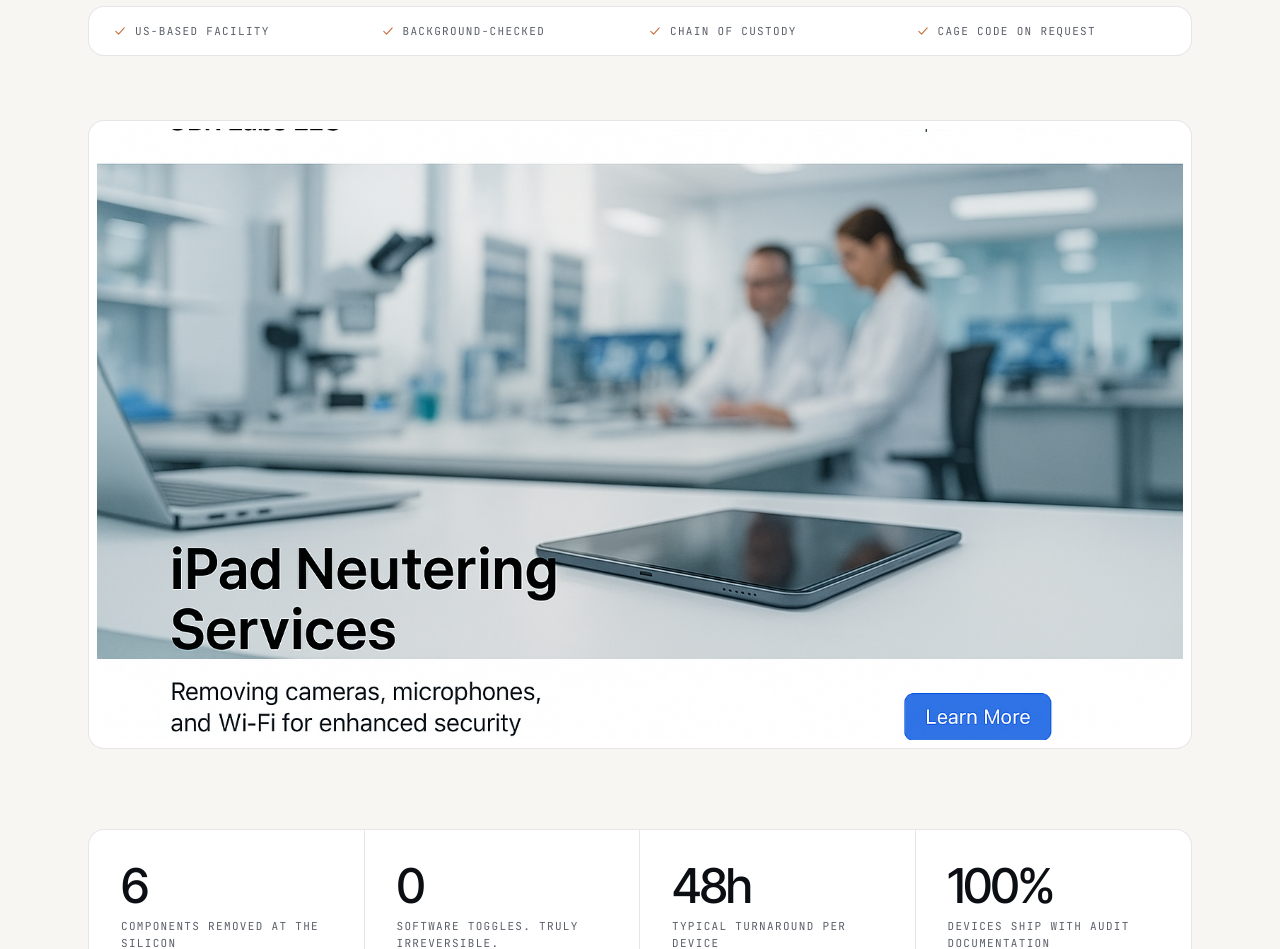
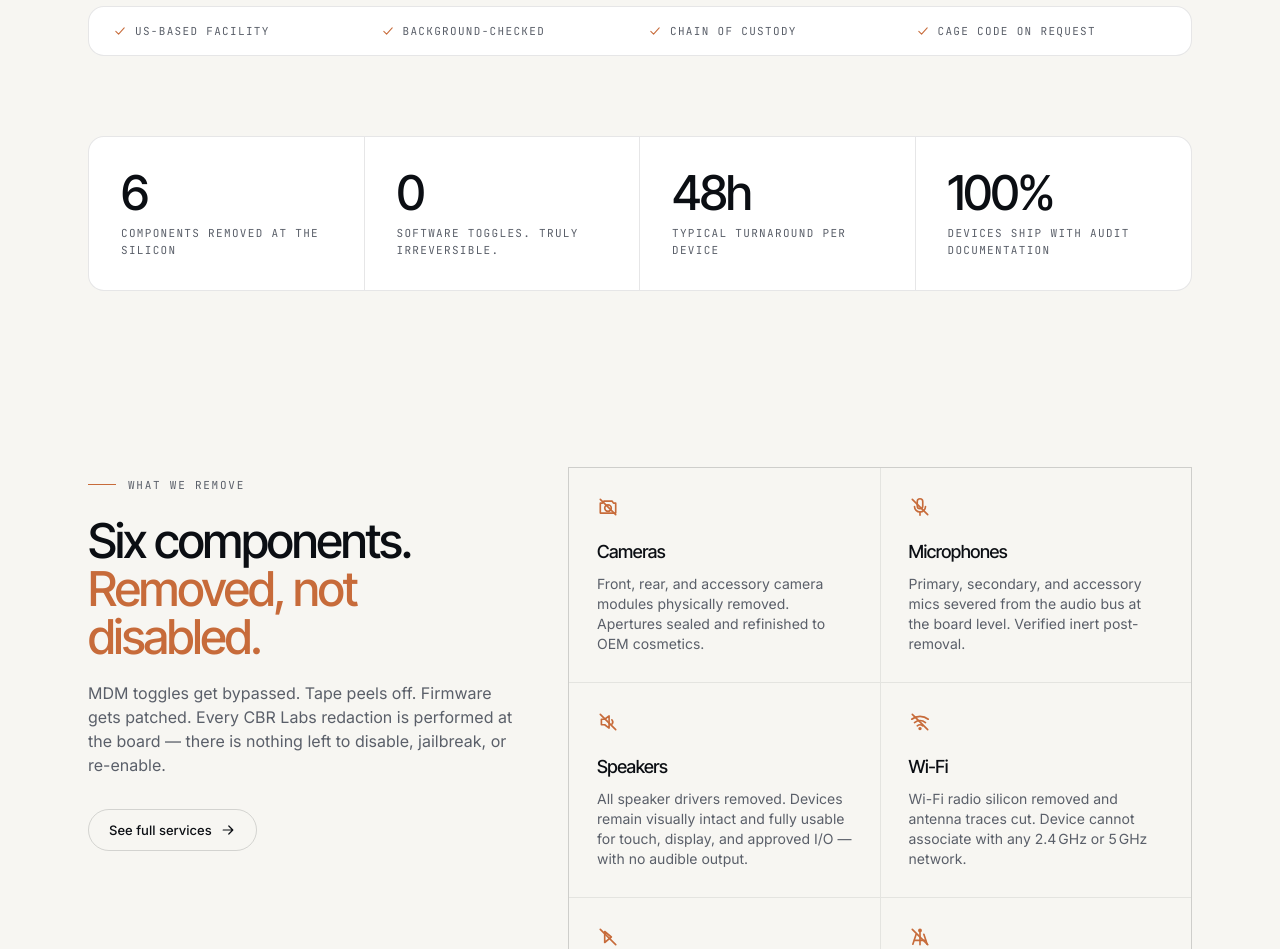
Before and after one commit to rob637/CBRLabs, a Next.js app: page / in a window 1280 px wide. Shown: the part 840-1789 px from the top of the page. Built offline with nearby package versions, Linux system fonts and the light colour scheme.

Commit message:
Remove AI-mockup hero images (contained baked-in old branding)

```diff
--- a/app/compliance/page.js
+++ b/app/compliance/page.js
@@ -1,4 +1,3 @@
-import Image from "next/image";
 import Reveal from "../../components/Reveal";
 
 export const metadata = {
@@ -62,14 +61,6 @@
             </Reveal>
           ))}
         </div>
-
-        <Reveal>
-          <div className="mt-12 surface overflow-hidden">
-            <div className="relative aspect-[16/7]">
-              <Image src="/images/compliance.png" alt="Compliance documentation and audit packet" fill className="object-cover" sizes="100vw" />
-            </div>
-          </div>
-        </Reveal>
       </section>
     </>
   );
--- a/app/industries/page.js
+++ b/app/industries/page.js
@@ -1,4 +1,3 @@
-import Image from "next/image";
 import Reveal from "../../components/Reveal";
 import { ShieldIcon, BuildingIcon, HospitalIcon, ScaleIcon, FactoryIcon, CapIcon } from "../../components/Icons";
 
@@ -49,16 +48,6 @@
         </Reveal>
       </section>
 
-      <section className="container-xl pb-12">
-        <Reveal>
-          <div className="surface overflow-hidden">
-            <div className="relative aspect-[16/7]">
-              <Image src="/images/industries.png" alt="Sectors served by CBR Labs" fill className="object-cover" sizes="100vw" />
-            </div>
-          </div>
-        </Reveal>
-      </section>
-
       <section className="container-xl pb-24">
         <div className="grid gap-px bg-ink/[0.08] border hairline md:grid-cols-2 lg:grid-cols-3">
           {sectors.map((s, i) => (
--- a/app/page.js
+++ b/app/page.js
@@ -1,5 +1,4 @@
 import Link from "next/link";
-import Image from "next/image";
 import Reveal from "../components/Reveal";
 import {
   CameraIcon, MicIcon, SpeakerIcon, WifiIcon, BluetoothIcon, AntennaIcon,
@@ -102,22 +101,6 @@
               <li className="flex items-center gap-2 whitespace-nowrap"><CheckIcon size={14} className="text-accent shrink-0" /> Chain of custody</li>
               <li className="flex items-center gap-2 whitespace-nowrap"><CheckIcon size={14} className="text-accent shrink-0" /> CAGE Code on request</li>
             </ul>
-          </div>
-        </Reveal>
-
-        {/* Hero image */}
-        <Reveal delay={400}>
-          <div className="relative mt-16 surface overflow-hidden p-2">
-            <div className="relative aspect-[16/9] overflow-hidden rounded-xl">
-              <Image
-                src="/images/home.png"
-                alt="A redacted tablet on a clean workbench"
-                fill
-                priority
-                className="object-cover"
-                sizes="(min-width: 1024px) 1024px, 100vw"
-              />
-            </div>
           </div>
         </Reveal>
       </section>
--- a/app/process/page.js
+++ b/app/process/page.js
@@ -1,4 +1,3 @@
-import Image from "next/image";
 import Link from "next/link";
 import Reveal from "../../components/Reveal";
 import { ArrowRightIcon } from "../../components/Icons";
@@ -51,14 +50,6 @@
         </ol>
 
         <Reveal>
-          <div className="mt-12 surface overflow-hidden">
-            <div className="relative aspect-[16/8]">
-              <Image src="/images/process.png" alt="CBR Labs redaction workflow" fill className="object-cover" sizes="100vw" />
-            </div>
-          </div>
-        </Reveal>
-
-        <Reveal>
           <div className="mt-12 flex justify-center">
             <Link href="/contact" className="btn-accent px-6 py-3 text-[13px]">
               Start a project <ArrowRightIcon size={16} />
--- a/app/services/page.js
+++ b/app/services/page.js
@@ -1,4 +1,3 @@
-import Image from "next/image";
 import Link from "next/link";
 import Reveal from "../../components/Reveal";
 import {
@@ -113,14 +112,6 @@
         </Reveal>
 
         <Reveal>
-          <div className="mt-12 surface overflow-hidden">
-            <div className="relative aspect-[16/8]">
-              <Image src="/images/services.png" alt="Technician performing hardware redaction on a tablet" fill className="object-cover" sizes="100vw" />
-            </div>
-          </div>
-        </Reveal>
-
-        <Reveal>
           <div className="mt-12 flex justify-center">
             <Link href="/contact" className="btn-accent px-6 py-3 text-[13px]">
               Discuss your specification <ArrowRightIcon size={16} />
```
Also changed, not shown: 1 other file (tests, documents, lock files or other folders).
